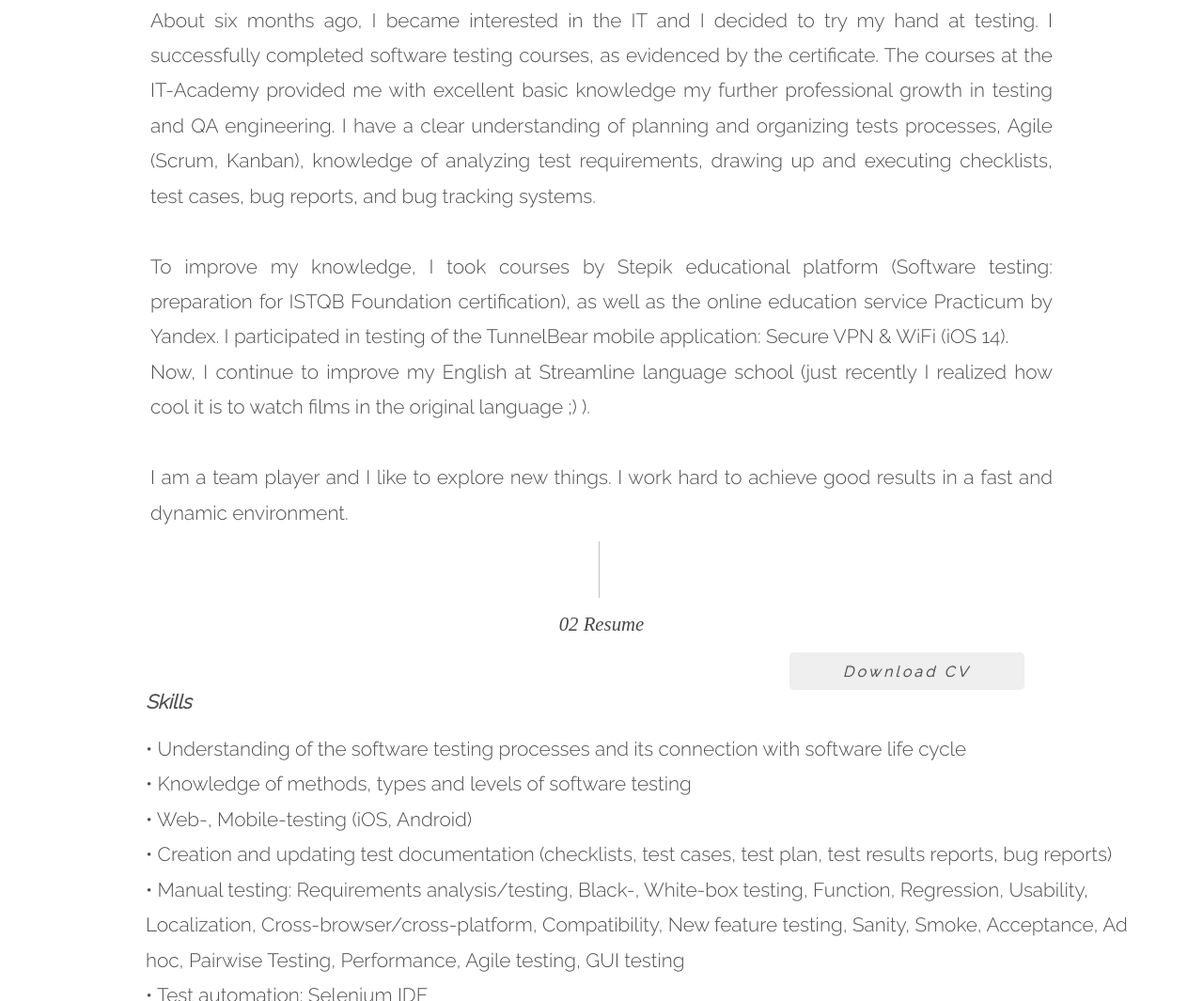
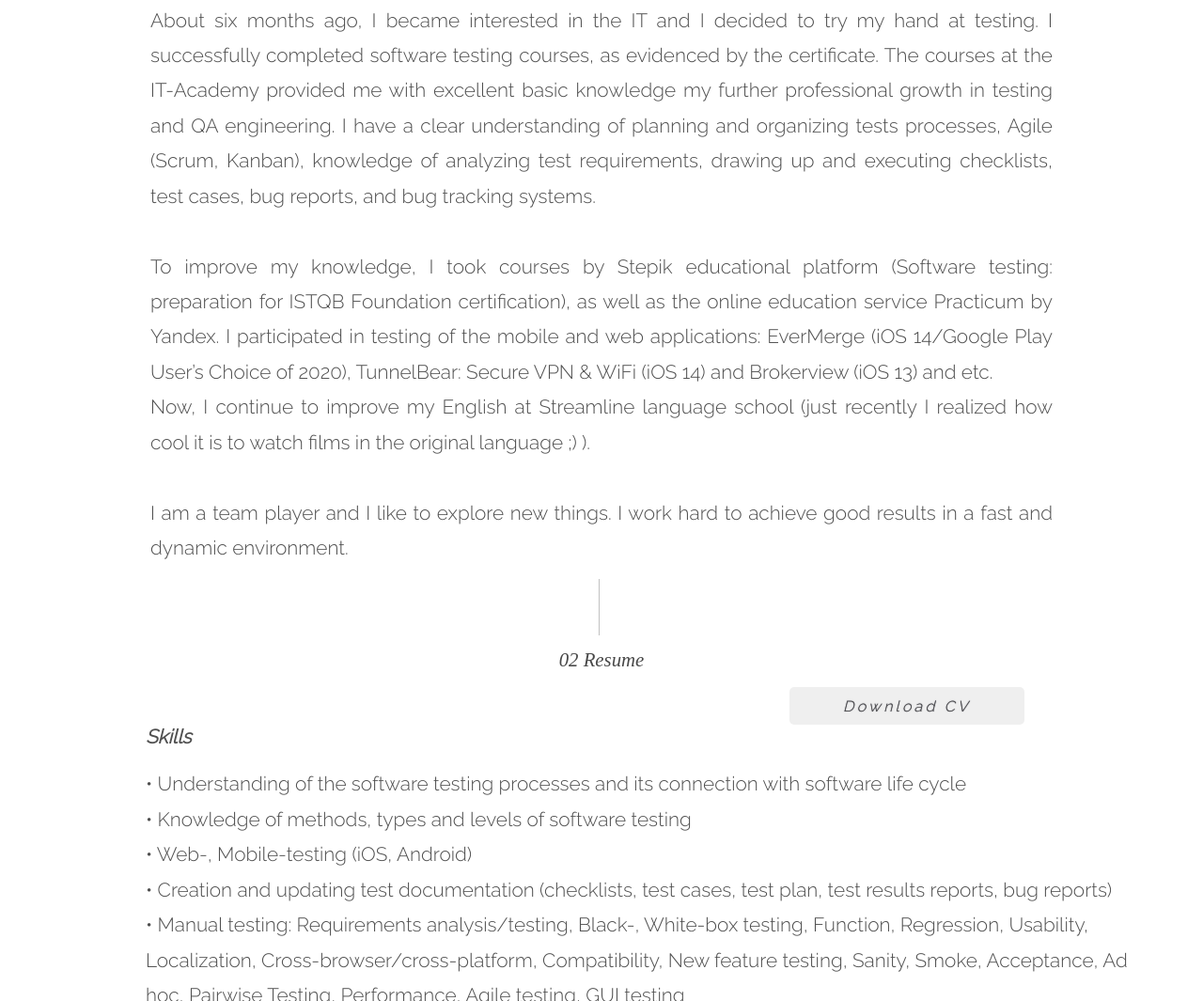
Before and after one commit to pavelkhalkov/portfolio, a plain HTML site: page index.html in a window 1280 px wide. Shown: the part 884-1949 px from the top of the page at 94% size. Drawn offline with nearby package versions, Linux system fonts and the light colour scheme; a web font is replaced by a local one.

Commit message:
Add files via upload

```diff
--- a/index.html
+++ b/index.html
@@ -66,7 +66,7 @@ I have bachelor’s degree in jurisprudence (commercial law) and have been worki
 
 <li align="justify" style="font-size: 1em;padding-left: 0px;">About six months ago, I became interested in the IT and I decided to try my hand at testing. I successfully completed software testing courses, as evidenced by the certificate. The courses at the IT-Academy provided me with excellent basic knowledge my further professional growth in testing and QA engineering.  I have a clear understanding of planning and organizing tests processes, Agile (Scrum, Kanban), knowledge of analyzing test requirements, drawing up and executing checklists, test cases, bug reports, and bug tracking systems.</li><br>
 
-<li align="justify" style="font-size: 1em;padding-left: 0px;">To improve my knowledge, I took courses by Stepik educational platform (Software testing: preparation for ISTQB Foundation certification), as well as the online education service Practicum by Yandex.  I participated in testing of the TunnelBear mobile application: Secure VPN & WiFi (iOS 14).</li>
+<li align="justify" style="font-size: 1em;padding-left: 0px;">To improve my knowledge, I took courses by Stepik educational platform (Software testing: preparation for ISTQB Foundation certification), as well as the online education service Practicum by Yandex.  I participated in testing of the mobile and web applications: EverMerge (iOS 14/Google Play User’s Choice of 2020), TunnelBear: Secure VPN & WiFi (iOS 14) and Brokerview (iOS 13) and etc.</li>
 
 <li align="justify" style="font-size: 1em;padding-left: 0px;">Now, I continue to improve my English at Streamline language school (just recently I realized how cool it is to watch films in the original language ;) ).</li><br>
 
@@ -75,7 +75,7 @@ I have bachelor’s degree in jurisprudence (commercial law) and have been worki
               </span>
             </div>
         </div>
-                <div class="vl" style="border-left: 1px solid #c1c1c1; height: 60px;position: absolute; left: 50%;margin-left: -3px; position: absolute;top: 1460px;color:#3636362b;"></div>
+                <div class="vl" style="border-left: 1px solid #c1c1c1; height: 60px;position: absolute; left: 50%;margin-left: -3px; position: absolute;top: 1500px;color:#3636362b;"></div>
 
                 <div id="Resume" style="padding-top: 90px;">
                 <h2 style= "font-weight: 100;line-height: 1;font-size: 1.3em;font-style: italic;letter-spacing: 0em; font-family: Didot W01 Italic; ">02 Resume</h2><br>
@@ -216,7 +216,7 @@ Project Role: Tester</h4><ul>
             </div>
         </div><br>
 
-<div class="vl" style="border-left: 1px solid #c1c1c1; height: 60px;position: absolute; left: 50%;margin-left: -3px;top: 4350px; color:#f604044d"></div>
+<div class="vl" style="border-left: 1px solid #c1c1c1; height: 60px;position: absolute; left: 50%;margin-left: -3px;top: 4390px; color:#f604044d"></div>
 
             <footer id="services" class="services">
             <div id="services" class="wrapper"; style="padding-top: 60px;margin-left: 205px;">
```
